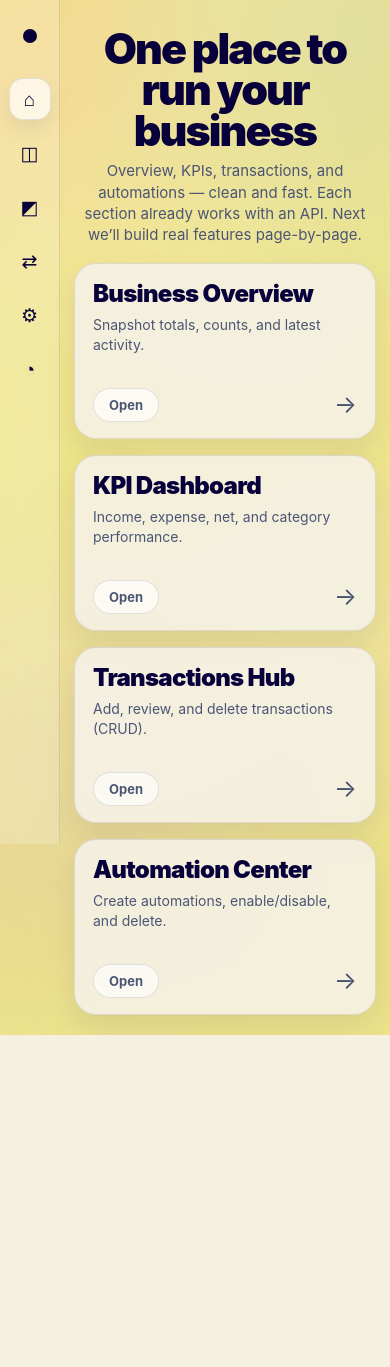
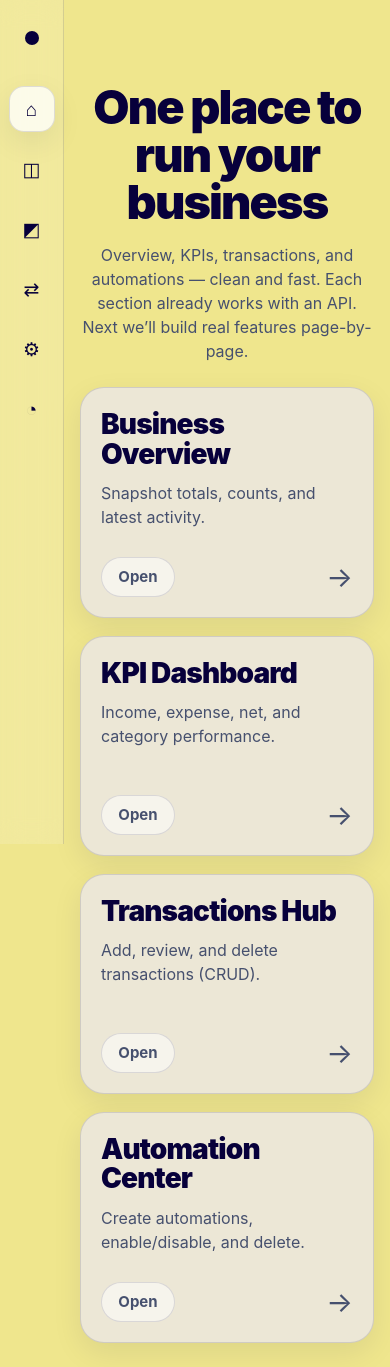
Before and after one commit to isidorapopovic/firma, a Node server app: page / in a window 390 px wide. Before the commit the page ends 1035 px from the top, so only its background shows below. Run offline with Node 20, Linux system fonts and the light colour scheme.

Commit message:
css back

```diff
--- a/webapp/public/css/style.css
+++ b/webapp/public/css/style.css
@@ -1,27 +1,21 @@
 :root {
-    --bg-base: #ece48e;
-    --bg-1: rgba(255, 154, 158, 0.22);
-    --bg-2: rgba(166, 193, 238, 0.22);
-    --bg-3: rgba(250, 208, 196, 0.2);
-    --bg-4: rgba(214, 153, 255, 0.16);
-    --bg-5: rgba(255, 240, 170, 0.24);
+    --bg: #efe68d;
+    --panel: #ece7d6;
+    --panel-border: rgba(7, 0, 59, 0.12);
     --text: #07003b;
-    --muted: #4b5576;
-    --panel: rgba(245, 242, 231, 0.88);
-    --panel-border: rgba(7, 0, 59, 0.1);
-    --panel-shadow: 0 12px 30px rgba(7, 0, 59, 0.08);
-    --nav-bg: rgba(255, 255, 255, 0.18);
-    --nav-border: rgba(7, 0, 59, 0.1);
-    --nav-hover: rgba(255, 255, 255, 0.42);
-    --nav-active: rgba(255, 255, 255, 0.7);
-    --badge-bg: rgba(255, 255, 255, 0.62);
-    --badge-border: rgba(7, 0, 59, 0.1);
-    --sidebar-width: 74px;
+    --muted: #46506e;
+    --nav-bg: rgba(255, 255, 255, 0.28);
+    --nav-border: rgba(7, 0, 59, 0.12);
+    --nav-hover: rgba(255, 255, 255, 0.5);
+    --nav-active: rgba(255, 255, 255, 0.78);
+    --badge-bg: rgba(255, 255, 255, 0.55);
+    --shadow: 0 10px 30px rgba(7, 0, 59, 0.08);
+    --radius-xl: 32px;
+    --radius-lg: 24px;
+    --radius-md: 18px;
+    --sidebar-width: 86px;
     --content-max: 1160px;
-    --radius-xl: 28px;
-    --radius-lg: 22px;
-    --radius-md: 16px;
-    --transition: 0.24s ease;
+    --transition: 0.25s ease;
 }
 
 * {
@@ -31,19 +25,16 @@
 html {
     margin: 0;
     padding: 0;
-    height: 100%;
 }
 
 body {
     margin: 0;
     padding: 0;
-    min-height: 100%;
     font-family: Inter, ui-sans-serif, system-ui, -apple-system, BlinkMacSystemFont, "Segoe UI", sans-serif;
     color: var(--text);
-    background: var(--bg-base);
+    background: var(--bg);
     -webkit-font-smoothing: antialiased;
     -moz-osx-font-smoothing: grayscale;
-    overflow: hidden;
 }
 
 a {
@@ -59,80 +50,12 @@ textarea {
 }
 
 /* =========================
-   MESH GRADIENT BACKGROUND
-   ========================= */
-
-.mesh-bg {
-    position: fixed;
-    inset: -12%;
-    z-index: 0;
-    pointer-events: none;
-    background: radial-gradient(circle at 12% 18%, var(--bg-1) 0, transparent 28%), radial-gradient(circle at 84% 16%, var(--bg-2) 0, transparent 30%), radial-gradient(circle at 72% 72%, var(--bg-3) 0, transparent 32%), radial-gradient(circle at 20% 82%, var(--bg-4) 0, transparent 28%), radial-gradient(circle at 48% 42%, var(--bg-5) 0, transparent 34%), linear-gradient(180deg, #efe68e 0%, #e8e08b 100%);
-    filter: blur(42px) saturate(108%);
-    transform: scale(1.08);
-    animation: meshMove 18s ease-in-out infinite alternate;
-}
-
-    .mesh-bg::before,
-    .mesh-bg::after {
-        content: "";
-        position: absolute;
-        inset: 0;
-        background: radial-gradient(circle at 30% 30%, rgba(255, 255, 255, 0.12) 0, transparent 26%), radial-gradient(circle at 70% 40%, rgba(255, 255, 255, 0.08) 0, transparent 24%), radial-gradient(circle at 55% 78%, rgba(255, 255, 255, 0.08) 0, transparent 20%);
-        mix-blend-mode: screen;
-        animation: meshFloat 22s ease-in-out infinite alternate;
-    }
-
-    .mesh-bg::after {
-        background: radial-gradient(circle at 18% 68%, rgba(255, 180, 160, 0.14) 0, transparent 22%), radial-gradient(circle at 84% 66%, rgba(170, 160, 255, 0.12) 0, transparent 24%), radial-gradient(circle at 56% 14%, rgba(255, 255, 255, 0.1) 0, transparent 20%);
-        animation-duration: 26s;
-    }
-
-@keyframes meshMove {
-    0% {
-        transform: scale(1.08) translate3d(0, 0, 0);
-    }
-
-    25% {
-        transform: scale(1.12) translate3d(-1.2%, 1%, 0);
-    }
-
-    50% {
-        transform: scale(1.09) translate3d(1.5%, -1.2%, 0);
-    }
-
-    75% {
-        transform: scale(1.13) translate3d(-0.8%, -1.4%, 0);
-    }
-
-    100% {
-        transform: scale(1.1) translate3d(1.2%, 0.8%, 0);
-    }
-}
-
-@keyframes meshFloat {
-    0% {
-        transform: translate3d(0, 0, 0) scale(1);
-    }
-
-    100% {
-        transform: translate3d(1.5%, -1.5%, 0) scale(1.04);
-    }
-}
-
-/* =========================
    LANDING LAYOUT
    ========================= */
 
 body.landing-layout {
-    position: relative;
     min-height: 100vh;
-}
-
-.side-nav,
-.landing-main {
-    position: relative;
-    z-index: 1;
+    background: var(--bg);
 }
 
 /* =========================
@@ -145,9 +68,10 @@ body.landing-layout {
     width: var(--sidebar-width);
     height: 100vh;
     border-right: 1px solid var(--nav-border);
-    background: var(--nav-bg);
+    background: rgba(255, 255, 255, 0.14);
     backdrop-filter: blur(12px);
     -webkit-backdrop-filter: blur(12px);
+    z-index: 20;
 }
 
 .side-nav-inner {
@@ -155,16 +79,17 @@ body.landing-layout {
     display: flex;
     flex-direction: column;
     align-items: center;
-    padding: 18px 10px;
-    gap: 18px;
+    padding: 18px 14px;
+    gap: 22px;
 }
 
 .side-brand {
     width: 100%;
-    height: 44px;
+    min-height: 48px;
     display: flex;
     align-items: center;
     justify-content: center;
+    gap: 10px;
 }
 
 .dot {
@@ -173,11 +98,15 @@ body.landing-layout {
     border-radius: 999px;
     background: var(--text);
     display: inline-block;
+    flex: 0 0 auto;
 }
 
-.side-brand-text,
-.side-text {
+.side-brand-text {
     display: none;
+    font-size: 14px;
+    font-weight: 800;
+    letter-spacing: 0.01em;
+    color: var(--text);
 }
 
 .side-menu {
@@ -185,19 +114,20 @@ body.landing-layout {
     display: flex;
     flex-direction: column;
     align-items: center;
-    gap: 12px;
-    margin-top: 4px;
+    gap: 14px;
+    margin-top: 6px;
 }
 
 .side-link {
-    width: 48px;
-    height: 48px;
-    border-radius: 16px;
+    width: 54px;
+    height: 54px;
+    border-radius: 18px;
     display: flex;
     align-items: center;
     justify-content: center;
     background: transparent;
     border: 1px solid transparent;
+    color: var(--text);
     transition: background var(--transition), border-color var(--transition), transform var(--transition);
 }
 
@@ -210,55 +140,66 @@ body.landing-layout {
     .side-link.active {
         background: var(--nav-active);
         border-color: var(--nav-border);
-        box-shadow: 0 8px 20px rgba(7, 0, 59, 0.08);
+        box-shadow: var(--shadow);
     }
 
 .side-icon {
     font-size: 22px;
     line-height: 1;
-    color: var(--text);
+}
+
+.side-text {
+    display: none;
 }
 
 /* =========================
-   MAIN
+   MAIN AREA
    ========================= */
 
 .landing-main {
     min-height: 100vh;
     margin-left: var(--sidebar-width);
-    padding: 28px 28px 22px;
     display: flex;
     flex-direction: column;
-    justify-content: center;
+    align-items: center;
+    justify-content: flex-start;
+    padding: 82px 40px 52px;
 }
+
+/* =========================
+   HERO
+   ========================= */
 
 .landing-hero {
     width: 100%;
     max-width: var(--content-max);
-    margin: 0 auto 18px;
+    text-align: centre;
     text-align: center;
+    margin: 28px auto 42px;
 }
 
     .landing-hero h1 {
-        margin: 0 auto 12px;
-        max-width: 860px;
-        font-size: clamp(40px, 5vw, 82px);
-        line-height: 0.95;
+        margin: 0 0 22px;
+        font-size: clamp(48px, 6vw, 96px);
+        line-height: 0.96;
         font-weight: 900;
-        letter-spacing: -0.045em;
+        letter-spacing: -0.04em;
         color: var(--text);
+        max-width: 980px;
+        margin-left: auto;
+        margin-right: auto;
     }
 
     .landing-hero p {
         margin: 0 auto;
-        max-width: 760px;
-        font-size: clamp(16px, 1.4vw, 20px);
-        line-height: 1.45;
+        max-width: 860px;
+        font-size: clamp(18px, 2vw, 22px);
+        line-height: 1.55;
         color: var(--muted);
     }
 
 /* =========================
-   GRID
+   CARD GRID
    ========================= */
 
 .landing-pillars {
@@ -266,73 +207,72 @@ body.landing-layout {
     max-width: var(--content-max);
     margin: 0 auto;
     display: grid;
-    grid-template-columns: repeat(2, minmax(280px, 1fr));
-    gap: 18px;
+    grid-template-columns: repeat(2, minmax(320px, 1fr));
+    gap: 28px;
+    align-content: start;
 }
 
 .landing-card {
-    min-height: 200px;
+    min-height: 302px;
     display: flex;
     flex-direction: column;
     justify-content: space-between;
-    padding: 24px 24px 20px;
     background: var(--panel);
     border: 1px solid var(--panel-border);
     border-radius: var(--radius-xl);
-    box-shadow: var(--panel-shadow);
-    backdrop-filter: blur(8px);
-    -webkit-backdrop-filter: blur(8px);
+    padding: 34px 34px 30px;
+    box-shadow: var(--shadow);
     transition: transform var(--transition), box-shadow var(--transition), border-color var(--transition);
 }
 
     .landing-card:hover {
-        transform: translateY(-3px);
-        box-shadow: 0 16px 34px rgba(7, 0, 59, 0.11);
-        border-color: rgba(7, 0, 59, 0.16);
+        transform: translateY(-4px);
+        box-shadow: 0 16px 36px rgba(7, 0, 59, 0.12);
+        border-color: rgba(7, 0, 59, 0.18);
     }
 
 .landing-card-content h3 {
-    margin: 0 0 10px;
-    font-size: clamp(24px, 2.2vw, 34px);
-    line-height: 1.03;
+    margin: 0 0 16px;
+    font-size: clamp(28px, 3vw, 38px);
+    line-height: 1.05;
+    font-weight: 900;
     letter-spacing: -0.03em;
-    font-weight: 900;
     color: var(--text);
 }
 
 .landing-card-content p {
     margin: 0;
     max-width: 420px;
-    font-size: 15px;
-    line-height: 1.45;
+    font-size: 18px;
+    line-height: 1.5;
     color: var(--muted);
 }
 
 .landing-card-footer {
-    margin-top: 18px;
+    margin-top: 28px;
     display: flex;
     align-items: center;
     justify-content: space-between;
-    gap: 14px;
+    gap: 18px;
 }
 
 .landing-badge {
     display: inline-flex;
     align-items: center;
     justify-content: center;
-    min-width: 72px;
-    min-height: 38px;
-    padding: 8px 15px;
+    min-width: 86px;
+    min-height: 44px;
+    padding: 10px 18px;
     border-radius: 999px;
+    border: 1px solid rgba(7, 0, 59, 0.12);
     background: var(--badge-bg);
-    border: 1px solid var(--badge-border);
     color: var(--muted);
-    font-size: 14px;
+    font-size: 16px;
     font-weight: 700;
 }
 
 .landing-arrow {
-    font-size: 28px;
+    font-size: 34px;
     line-height: 1;
     color: var(--muted);
     transition: transform var(--transition), color var(--transition);
@@ -349,19 +289,20 @@ body.landing-layout {
 
 .toast {
     position: fixed;
-    right: 20px;
-    bottom: 20px;
-    z-index: 40;
+    right: 24px;
+    bottom: 24px;
+    z-index: 100;
     max-width: 320px;
-    padding: 12px 16px;
-    border-radius: 14px;
+    padding: 14px 18px;
+    border-radius: 16px;
     background: rgba(7, 0, 59, 0.92);
     color: #fff;
     font-size: 14px;
     line-height: 1.4;
+    box-shadow: 0 12px 28px rgba(7, 0, 59, 0.25);
     opacity: 0;
     pointer-events: none;
-    transform: translateY(6px);
+    transform: translateY(8px);
     transition: opacity var(--transition), transform var(--transition);
 }
 
@@ -371,84 +312,82 @@ body.landing-layout {
     }
 
 /* =========================
-   RESPONSIVE
+   TABLET
    ========================= */
 
-@media (max-width: 1180px) {
+@media (max-width: 1100px) {
     .landing-main {
-        padding: 24px 22px 20px;
+        padding: 72px 28px 40px;
     }
 
-    .landing-hero h1 {
-        max-width: 760px;
-        font-size: clamp(38px, 4.8vw, 68px);
+    .landing-hero {
+        margin: 34px auto 34px;
+    }
+
+    .landing-pillars {
+        gap: 22px;
     }
 
     .landing-card {
-        min-height: 186px;
-        padding: 22px 22px 18px;
+        min-height: 280px;
+        padding: 28px 28px 24px;
     }
 
     .landing-card-content h3 {
-        font-size: 30px;
+        font-size: 32px;
     }
 }
 
-@media (max-width: 920px) {
+/* =========================
+   MOBILE
+   ========================= */
+
+@media (max-width: 820px) {
     :root {
-        --sidebar-width: 66px;
-    }
-
-    body {
-        overflow: auto;
-    }
-
-    .side-nav {
-        width: var(--sidebar-width);
-    }
-
-    .side-link {
-        width: 44px;
-        height: 44px;
-        border-radius: 14px;
+        --sidebar-width: 72px;
     }
 
     .landing-main {
-        margin-left: var(--sidebar-width);
-        min-height: 100vh;
-        padding: 24px 18px 24px;
-        justify-content: flex-start;
+        padding: 56px 20px 28px;
     }
 
     .landing-hero {
-        margin-bottom: 18px;
-        padding-top: 10px;
+        margin: 38px auto 28px;
     }
+
+        .landing-hero h1 {
+            font-size: clamp(40px, 12vw, 64px);
+            line-height: 1.02;
+        }
+
+        .landing-hero p {
+            font-size: 17px;
+        }
 
     .landing-pillars {
         grid-template-columns: 1fr;
-        gap: 16px;
-        max-width: 760px;
+        max-width: 720px;
     }
 
     .landing-card {
-        min-height: 190px;
+        min-height: 240px;
     }
 }
 
 @media (max-width: 560px) {
-    :root {
-        --sidebar-width: 60px;
+    .side-nav {
+        width: 64px;
     }
 
     .side-nav-inner {
         padding: 14px 8px;
-        gap: 16px;
+        gap: 18px;
     }
 
     .side-link {
-        width: 42px;
-        height: 42px;
+        width: 46px;
+        height: 46px;
+        border-radius: 15px;
     }
 
     .side-icon {
@@ -456,50 +395,58 @@ body.landing-layout {
     }
 
     .landing-main {
-        margin-left: var(--sidebar-width);
-        padding: 18px 14px 20px;
+        margin-left: 64px;
+        padding: 42px 16px 24px;
     }
 
-    .landing-hero h1 {
-        font-size: clamp(32px, 11vw, 48px);
-        margin-bottom: 10px;
+    .landing-hero {
+        margin: 42px auto 24px;
     }
 
-    .landing-hero p {
-        font-size: 15px;
-        line-height: 1.42;
+        .landing-hero h1 {
+            font-size: clamp(34px, 12vw, 52px);
+            margin-bottom: 16px;
+        }
+
+        .landing-hero p {
+            font-size: 16px;
+            line-height: 1.5;
+        }
+
+    .landing-pillars {
+        gap: 18px;
     }
 
     .landing-card {
-        min-height: 176px;
-        padding: 18px 18px 16px;
-        border-radius: 22px;
+        min-height: 220px;
+        padding: 22px 20px 20px;
+        border-radius: 24px;
     }
 
     .landing-card-content h3 {
-        font-size: 24px;
-        margin-bottom: 8px;
+        font-size: 28px;
+        margin-bottom: 12px;
     }
 
     .landing-card-content p {
-        font-size: 14px;
+        font-size: 16px;
     }
 
     .landing-badge {
-        min-width: 66px;
-        min-height: 34px;
-        padding: 7px 12px;
-        font-size: 13px;
+        min-width: 74px;
+        min-height: 40px;
+        font-size: 15px;
+        padding: 8px 16px;
     }
 
     .landing-arrow {
-        font-size: 24px;
+        font-size: 28px;
     }
 
     .toast {
-        right: 12px;
-        left: 12px;
-        bottom: 12px;
+        right: 14px;
+        left: 14px;
+        bottom: 14px;
         max-width: none;
     }
 }
```
